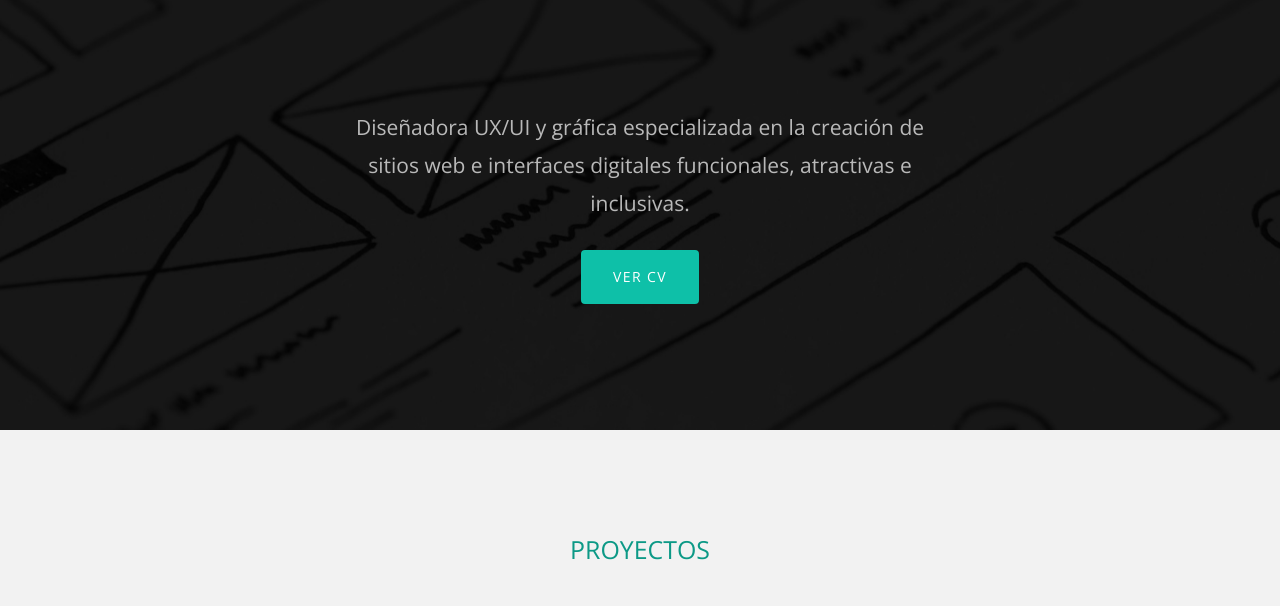
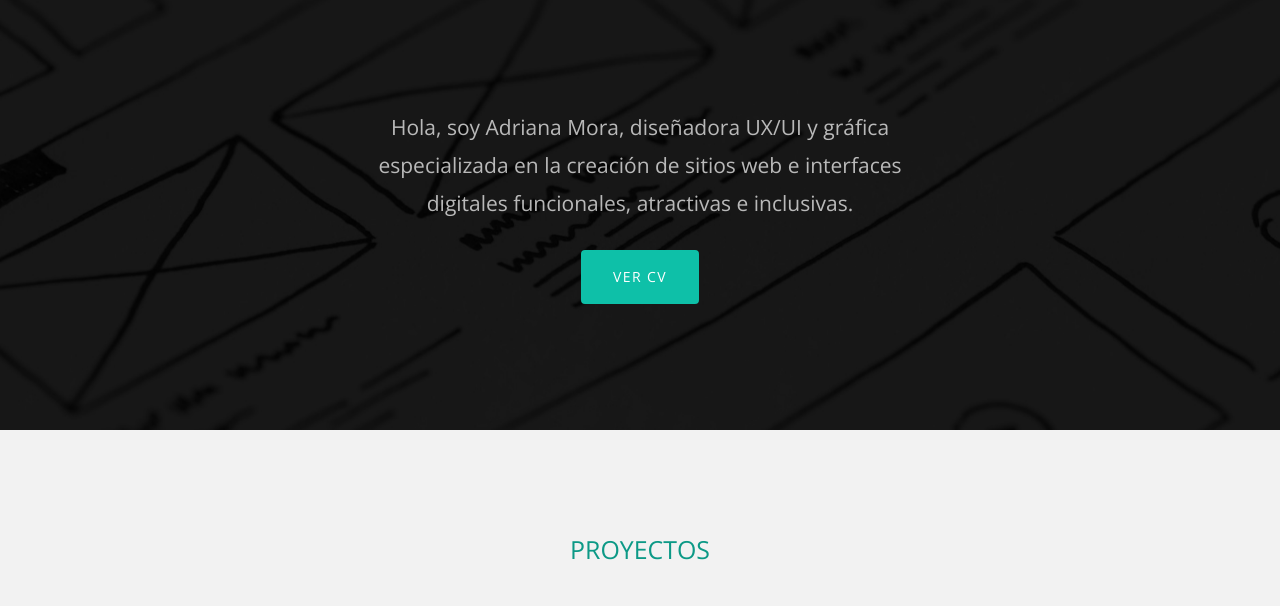
Before and after one commit to AdrianaMoraGr/Portfolio, a website: page index.html in a window 1280 px wide. Shown: the part 70-676 px from the top of the page. Drawn offline with nearby package versions, Linux system fonts and the light colour scheme; files whose address does not match are found by name.

Commit message:
cambio descripcion

```diff
--- a/index.html
+++ b/index.html
@@ -73,7 +73,7 @@ border="0" /> </span></a>
           <div class="row">
             <div class="col-md-12 text-center">
 <div class="slides-text2 probootstrap-animate">
-<p>Diseñadora UX/UI y gráfica especializada en la creación de sitios web e interfaces digitales funcionales, atractivas e
+<p>Hola, soy Adriana Mora, diseñadora UX/UI y gráfica especializada en la creación de sitios web e interfaces digitales funcionales, atractivas e
                   inclusivas.
                 </p>
 <p><a href="https://drive.google.com/open?id=146cNxieys9ZU2jYIgL9Q5UAj9P-W9HUb" target="_blank" class="btn btn-primary button-principal">Ver
```
